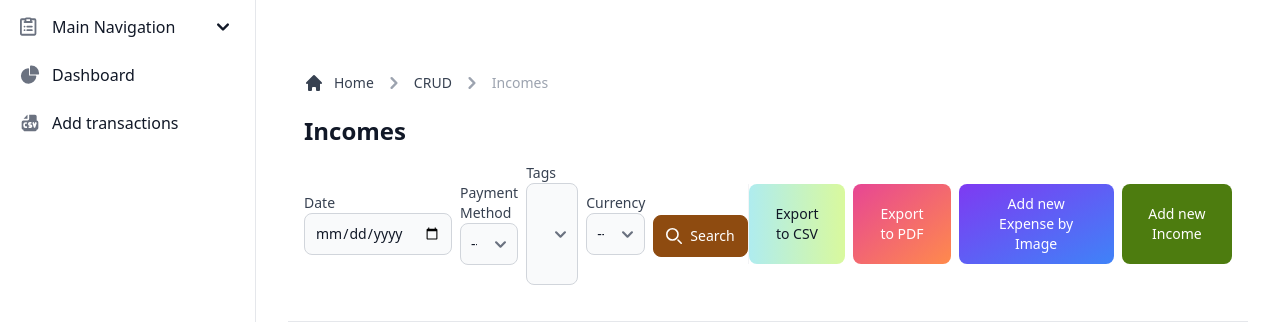
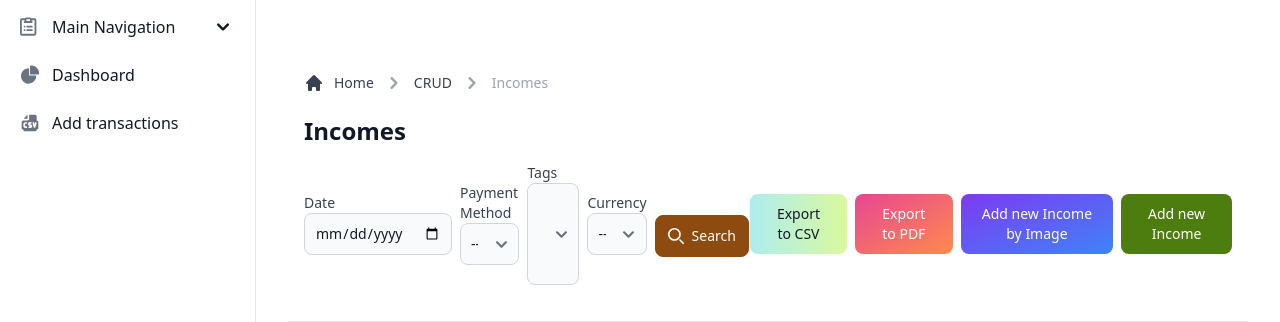
Before and after one commit to Samekmat/BudgetManager, a Django app: page /incomes/ in a window 1280 px wide. Shown: the part 73-395 px from the top of the page. Run offline with Django 4.2, Linux system fonts and the light colour scheme; the visitor is signed in with stand-in values (Sample User, id 1); data comes from the database, SQL or seed files in the repository; data that the repository does not hold is empty; style sheets or scripts are compiled from the project's sources; parts of the project's set-up code (start-up, migrations or seed data) failed here and were passed over; some libraries are stand-ins or nearby versions.

Commit message:
chore: update readme

```diff
--- a/incomes/templates/incomes/incomes.html
+++ b/incomes/templates/incomes/incomes.html
@@ -79,7 +79,7 @@
 
     <!-- OCR add Button -->
     <button class="text-white bg-gradient-to-br from-purple-600 to-blue-500 hover:bg-gradient-to-bl focus:ring-4 focus:outline-none focus:ring-blue-300 dark:focus:ring-blue-800 font-medium rounded-lg text-sm px-5 py-2.5 text-center">
-        <a href="{% url 'budgets:process_image' %}" class="text-white no-underline">Add new Expense by Image</a>
+        <a href="{% url 'budgets:process_image' %}" class="text-white no-underline">Add new Income by Image</a>
     </button>
 
     <!-- Add new income Button -->
```
Also changed, not shown: README.md.
